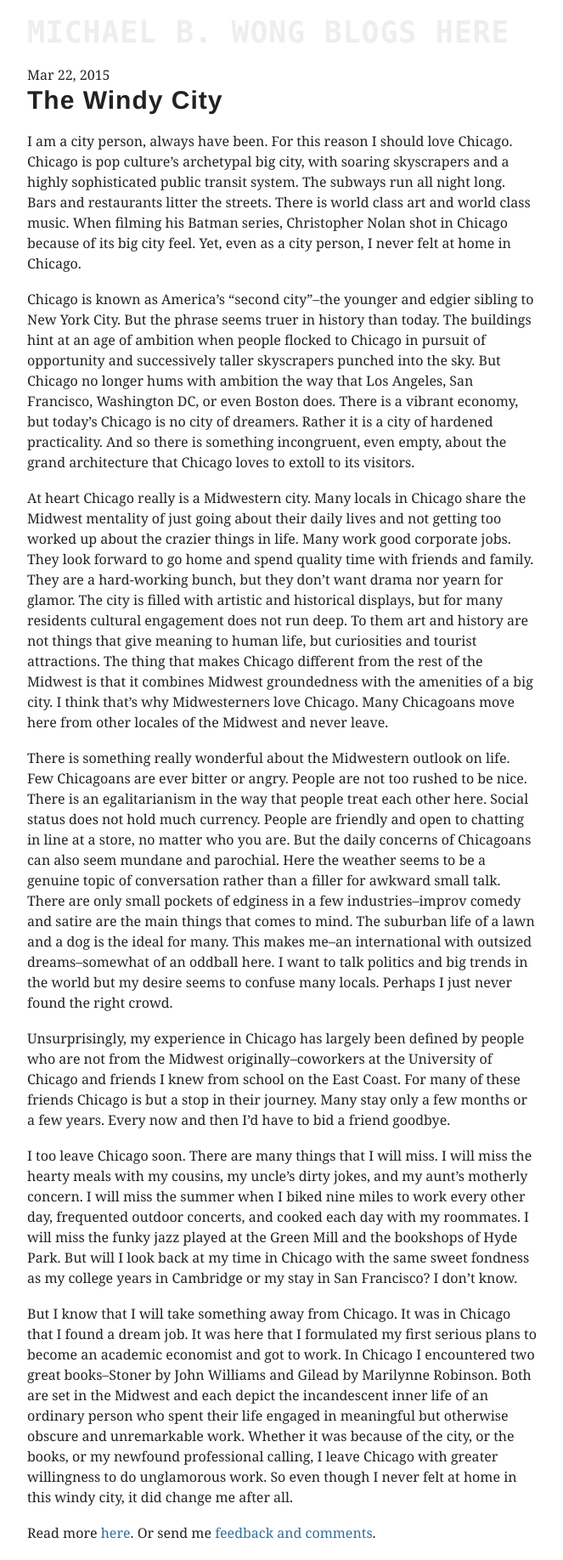
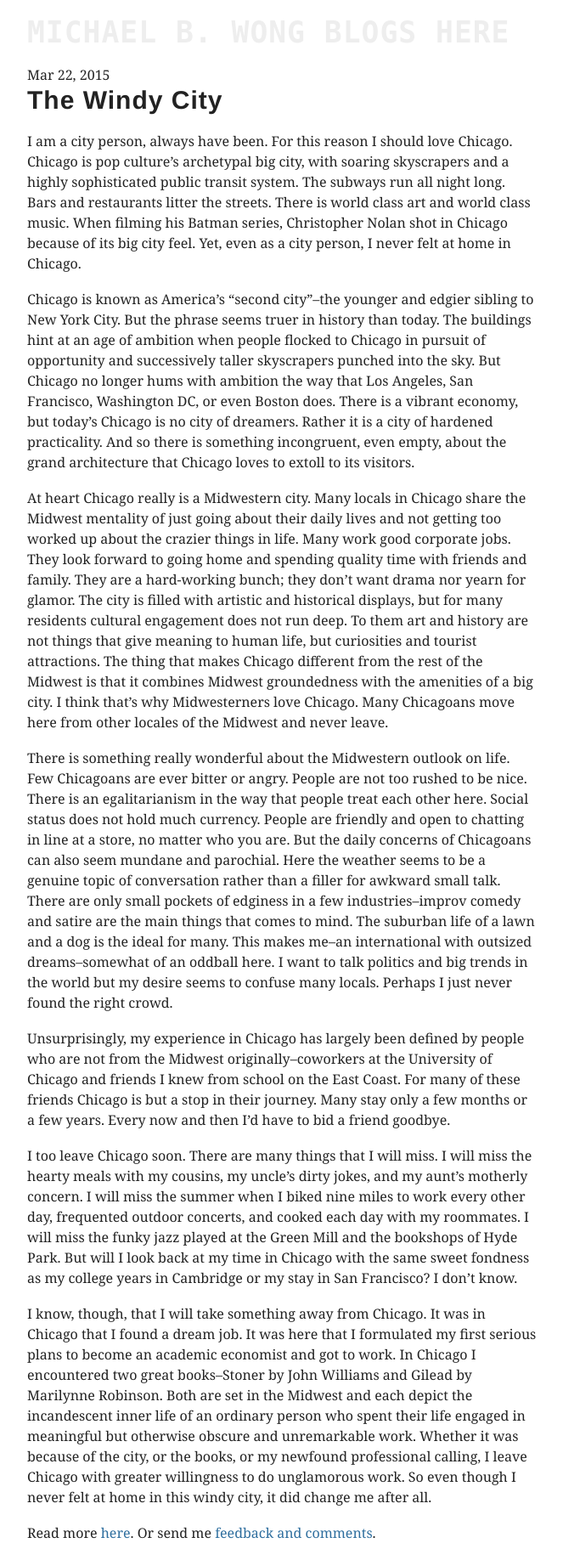
Before and after one commit to mbwong/mbwong.github.com, a Jekyll site: the page built from _posts/2015-03-22-chicago.md, in a window 1280 px wide. Shown: the whole page at 85% size, without its empty margins (308-971 px from the left). Built offline with Jekyll 4.4.1, drawn with Linux system fonts in a browser that asks for light colours.

Commit message:
Update 2015-03-22-chicago.md

```diff
--- a/_posts/2015-03-22-chicago.md
+++ b/_posts/2015-03-22-chicago.md
@@ -10,7 +10,7 @@ I am a city person, always have been. For this reason I should love Chicago. Chi
 
 Chicago is known as America's "second city"--the younger and edgier sibling to New York City. But the phrase seems truer in history than today. The buildings hint at an age of ambition when people flocked to Chicago in pursuit of opportunity and successively taller skyscrapers punched into the sky. But Chicago no longer hums with ambition the way that Los Angeles, San Francisco, Washington DC, or even Boston does. There is a vibrant economy, but today's Chicago is no city of dreamers. Rather it is a city of hardened practicality. And so there is something incongruent, even empty, about the grand architecture that Chicago loves to extoll to its visitors.
 
-At heart Chicago really is a Midwestern city. Many locals in Chicago share the Midwest mentality of just going about their daily lives and not getting too worked up about the crazier things in life. Many work good corporate jobs. They look forward to go home and spend quality time with friends and family. They are a hard-working bunch, but they don't want drama nor yearn for glamor. The city is filled with artistic and historical displays, but for many residents cultural engagement does not run deep. To them art and history are not things that give meaning to human life, but curiosities and tourist attractions. The thing that makes Chicago different from the rest of the Midwest is that it combines Midwest groundedness with the amenities of a big city. I think that's why Midwesterners love Chicago. Many Chicagoans move here from other locales of the Midwest and never leave.
+At heart Chicago really is a Midwestern city. Many locals in Chicago share the Midwest mentality of just going about their daily lives and not getting too worked up about the crazier things in life. Many work good corporate jobs. They look forward to going home and spending quality time with friends and family. They are a hard-working bunch; they don't want drama nor yearn for glamor. The city is filled with artistic and historical displays, but for many residents cultural engagement does not run deep. To them art and history are not things that give meaning to human life, but curiosities and tourist attractions. The thing that makes Chicago different from the rest of the Midwest is that it combines Midwest groundedness with the amenities of a big city. I think that's why Midwesterners love Chicago. Many Chicagoans move here from other locales of the Midwest and never leave.
 
 There is something really wonderful about the Midwestern outlook on life. Few Chicagoans are ever bitter or angry. People are not too rushed to be nice. There is an egalitarianism in the way that people treat each other here. Social status does not hold much currency. People are friendly and open to chatting in line at a store, no matter who you are. But the daily concerns of Chicagoans can also seem mundane and parochial. Here the weather seems to be a genuine topic of conversation rather than a filler for awkward small talk. There are only small pockets of edginess in a few industries--improv comedy and satire are the main things that comes to mind. The suburban life of a lawn and a dog is the ideal for many. This makes me--an international with outsized dreams--somewhat of an oddball here. I want to talk politics and big trends in the world but my desire seems to confuse many locals. Perhaps I just never found the right crowd.
 
@@ -18,4 +18,4 @@ Unsurprisingly, my experience in Chicago has largely been defined by people who
 
 I too leave Chicago soon. There are many things that I will miss. I will miss the hearty meals with my cousins, my uncle's dirty jokes, and my aunt's motherly concern. I will miss the summer when I biked nine miles to work every other day, frequented outdoor concerts, and cooked each day with my roommates. I will miss the funky jazz played at the Green Mill and the bookshops of Hyde Park. But will I look back at my time in Chicago with the same sweet fondness as my college years in Cambridge or my stay in San Francisco? I don't know.
 
-But I know that I will take something away from Chicago. It was in Chicago that I found a dream job. It was here that I formulated my first serious plans to become an academic economist and got to work. In Chicago I encountered two great books--Stoner by John Williams and Gilead by Marilynne Robinson. Both are set in the Midwest and each depict the incandescent inner life of an ordinary person who spent their life engaged in meaningful but otherwise obscure and unremarkable work. Whether it was because of the city, or the books, or my newfound professional calling, I leave Chicago with greater willingness to do unglamorous work. So even though I never felt at home in this windy city, it did change me after all.
+I know, though, that I will take something away from Chicago. It was in Chicago that I found a dream job. It was here that I formulated my first serious plans to become an academic economist and got to work. In Chicago I encountered two great books--Stoner by John Williams and Gilead by Marilynne Robinson. Both are set in the Midwest and each depict the incandescent inner life of an ordinary person who spent their life engaged in meaningful but otherwise obscure and unremarkable work. Whether it was because of the city, or the books, or my newfound professional calling, I leave Chicago with greater willingness to do unglamorous work. So even though I never felt at home in this windy city, it did change me after all.
```
